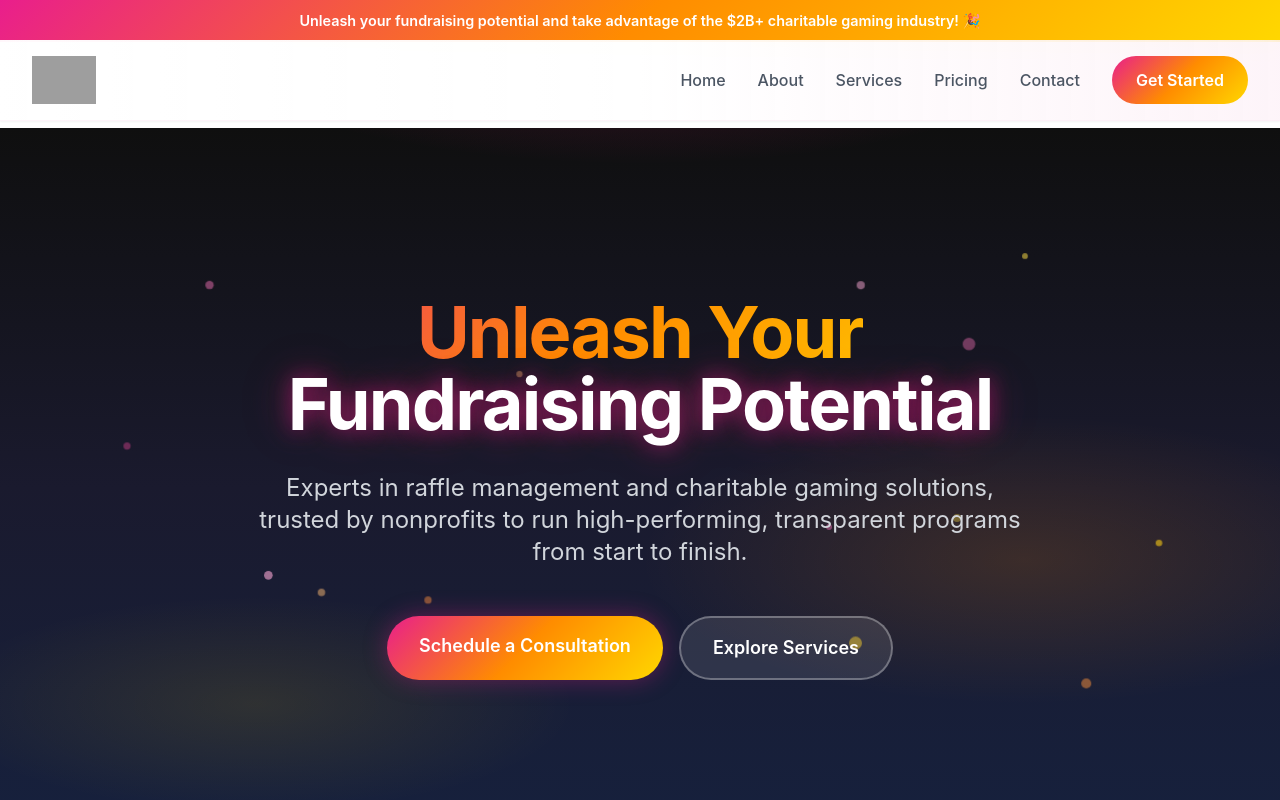
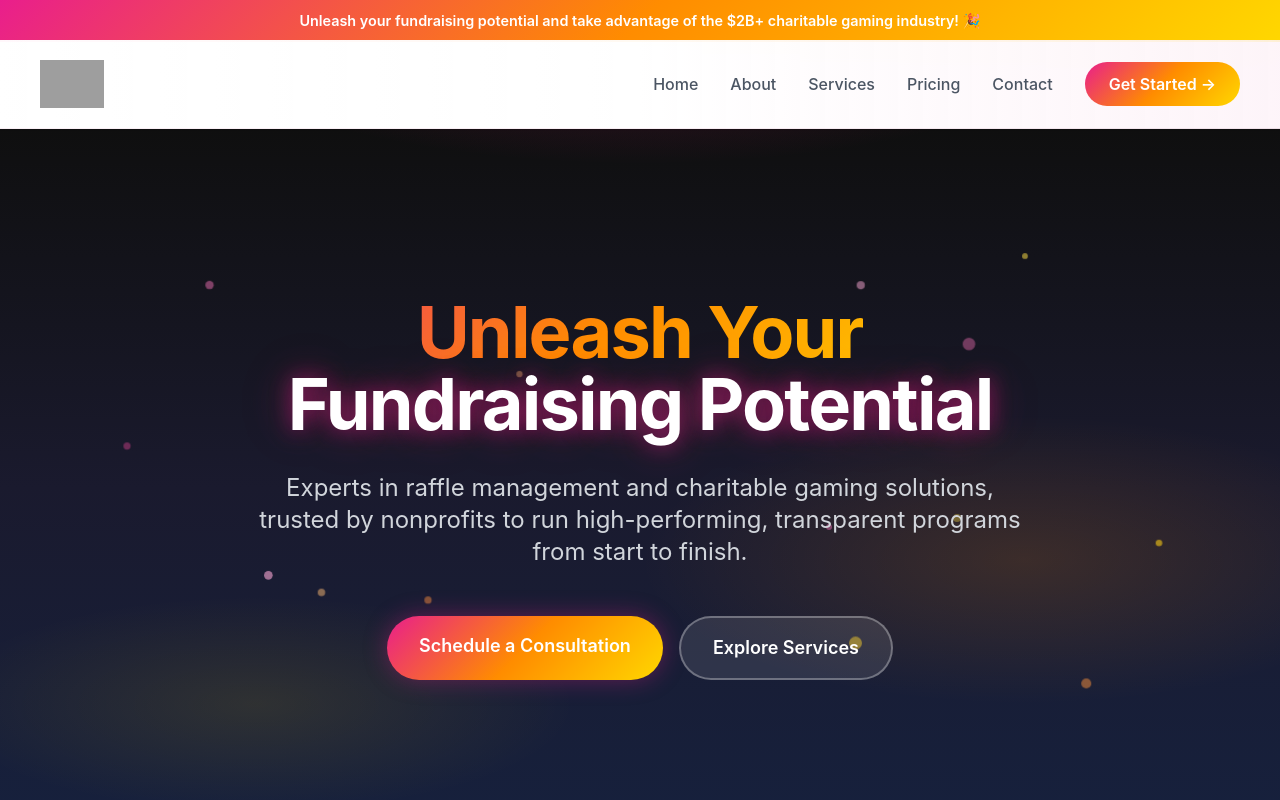
Before and after one commit to launchpadsolutionsdev/consultingwebsite, a Next.js app: page / in a window 1280 px wide. Shown: the top 800 px of the page. Built offline with nearby package versions, Linux system fonts and the light colour scheme; grey boxes are pictures that could not be loaded.

Commit message:
Match header styling to Lightspeed - add arrow to Get Started button, adjust padding
https://claude.ai/code/session_012DsmTG9bnpmJ8E1XjXLuU2

```diff
--- a/src/components/Header.tsx
+++ b/src/components/Header.tsx
@@ -21,9 +21,9 @@ export default function Header() {
         <span>Unleash your fundraising potential and take advantage of the $2B+ charitable gaming industry! 🎉</span>
       </div>
 
-      <header className="fixed top-10 left-0 right-0 z-50 bg-gradient-to-r from-white/95 via-white/90 to-pink-50/80 backdrop-blur-md border-b border-pink-100/50 shadow-sm">
-        <nav className="max-w-7xl mx-auto px-6 lg:px-8">
-          <div className="flex items-center justify-between h-20">
+      <header className="fixed top-10 left-0 right-0 z-50 bg-gradient-to-r from-white/95 via-white/90 to-pink-50/80 backdrop-blur-xl border-b border-pink-100/50 shadow-sm">
+        <nav className="max-w-7xl mx-auto px-10 lg:px-10">
+          <div className="flex items-center justify-between py-5">
             {/* Logo */}
             <Link href="/" className="flex items-center">
               {/* eslint-disable-next-line @next/next/no-img-element */}
@@ -47,9 +47,9 @@ export default function Header() {
             ))}
             <Link
               href="/contact"
-              className="btn-primary !px-6 !py-3"
+              className="btn-primary !px-6 !py-2.5 !rounded-full"
             >
-              Get Started
+              Get Started →
             </Link>
           </div>
 
@@ -88,10 +88,10 @@ export default function Header() {
               ))}
               <Link
                 href="/contact"
-                className="btn-primary text-center !px-6 !py-3 mt-4"
+                className="btn-primary text-center !px-6 !py-2.5 !rounded-full mt-4"
                 onClick={() => setMobileMenuOpen(false)}
               >
-                Get Started
+                Get Started →
               </Link>
             </div>
           </div>
```
